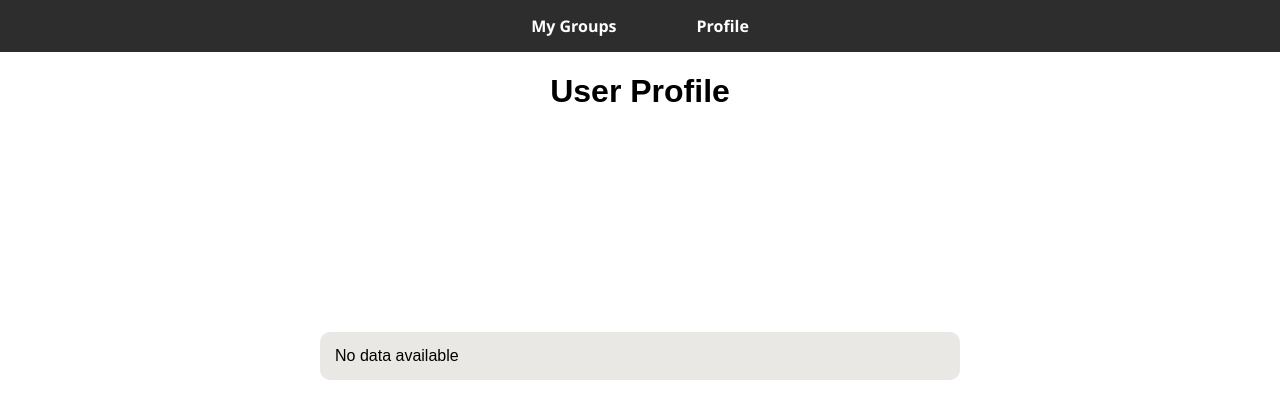
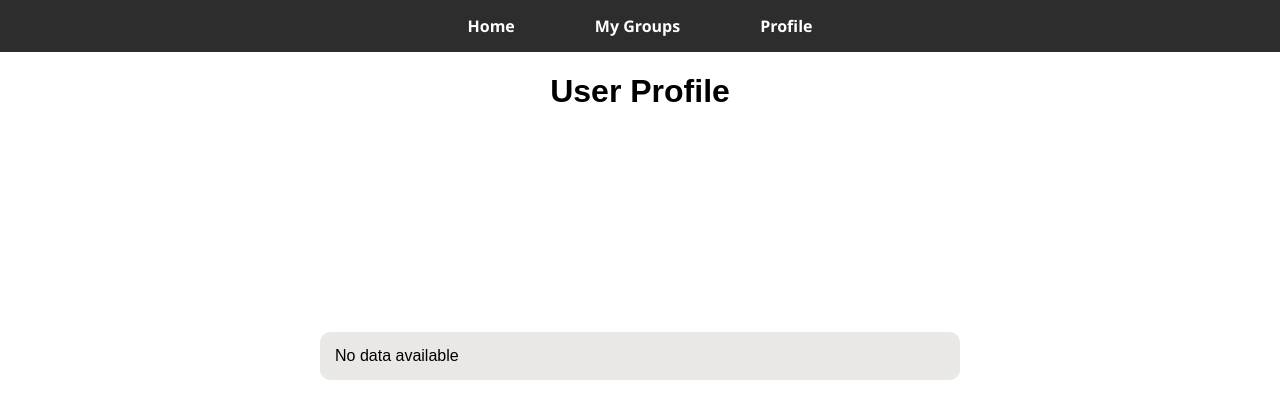
Before and after one commit to JadaDoby/InnerFlock2, a Django app: page /profile/ in a window 1280 px wide. Shown: the top 420 px of the page. Run offline with Django 5.2, Linux system fonts and the light colour scheme; data that the repository does not hold is empty; some libraries are stand-ins or nearby versions.

Commit message:
added Homepage routing to navbar (base.html)

```diff
--- a/myproject/myapp/templates/myapp/base.html
+++ b/myproject/myapp/templates/myapp/base.html
@@ -6,6 +6,7 @@
 </head>
 <body>
     <nav>
+        <a href="{% url 'homepage' %}">Home</a>
         <a href="{% url 'groupchatPage' %}">My Groups</a>
         <a href="{% url 'profile' %}">Profile</a>
     </nav>
```
